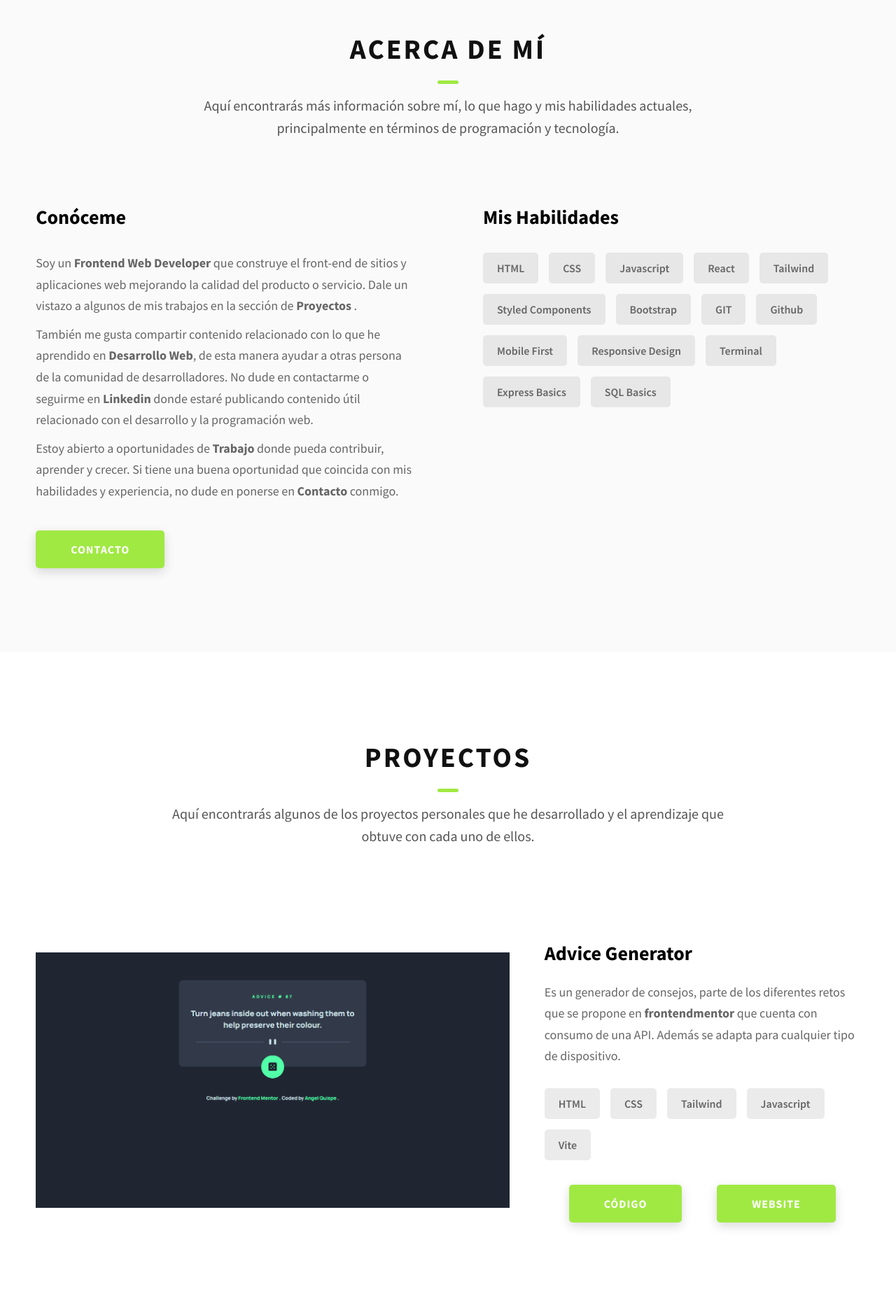
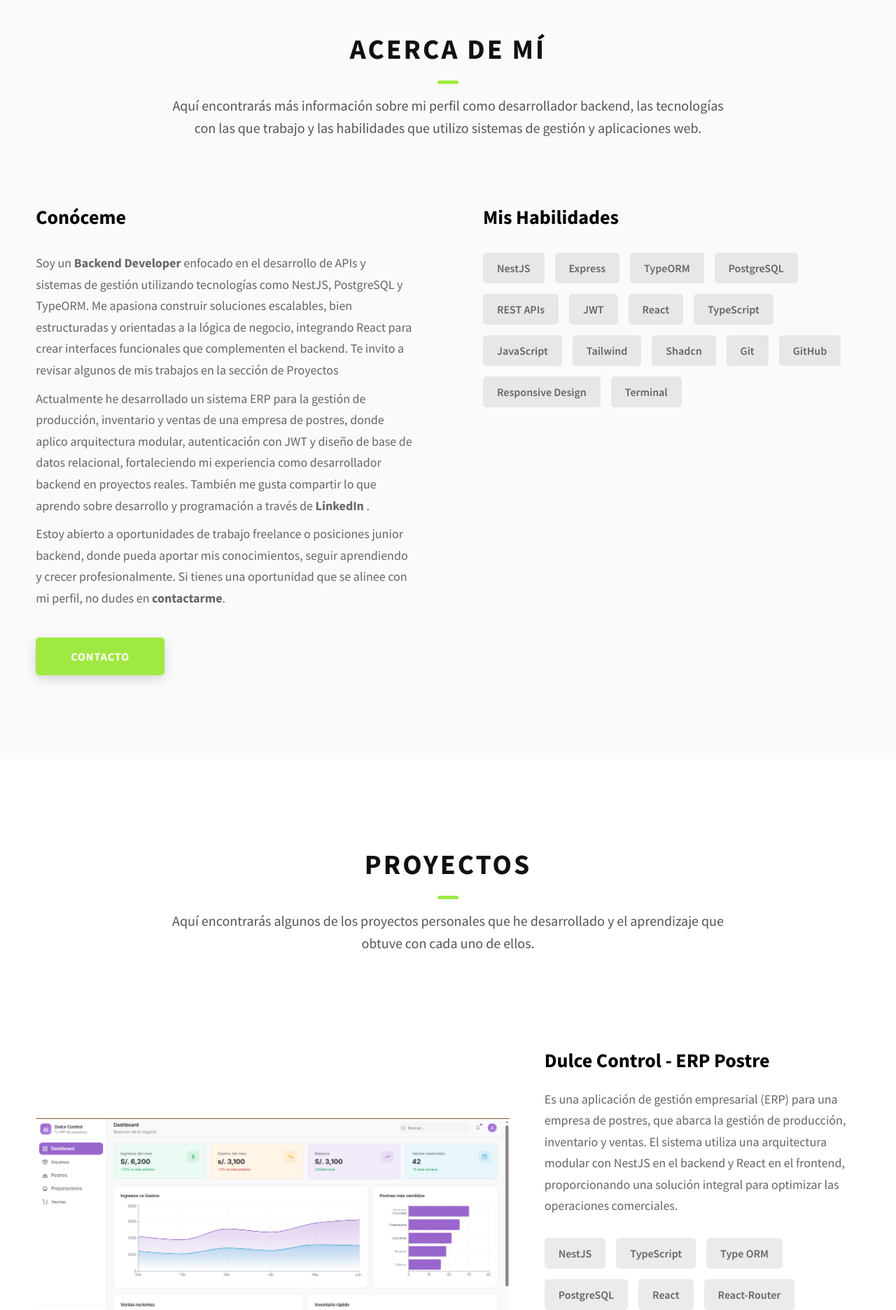
Before and after one commit to AngelQP/portafolio, a React (Vite) app: page / in a window 1280 px wide. Shown: the part 880-2752 px from the top of the page at 70% size. Built offline with nearby package versions, Linux system fonts and the light colour scheme.

Commit message:
cambio de skills

```diff
--- a/src/components/About.jsx
+++ b/src/components/About.jsx
@@ -16,7 +16,7 @@ export const About = () => {
           </Title>
 
           <TitleParagraph>
-            Aquí encontrarás más información sobre mí, lo que hago y mis habilidades actuales, principalmente en términos de programación y tecnología.
+            Aquí encontrarás más información sobre mi perfil como desarrollador backend, las tecnologías con las que trabajo y las habilidades que utilizo sistemas de gestión y aplicaciones web.
           </TitleParagraph>
 
         </TitleSection>
@@ -30,18 +30,15 @@ export const About = () => {
             <div className="about__content-details">
 
             <p className="about__content-details-paragraph">
-              Soy un <strong>Frontend Web Developer</strong> que construye el front-end de sitios y aplicaciones web mejorando la calidad del producto o servicio. Dale un vistazo a algunos de mis trabajos en la sección de
-              <strong> Proyectos </strong>.
+              Soy un <strong>Backend Developer</strong> enfocado en el desarrollo de APIs y sistemas de gestión utilizando tecnologías como NestJS, PostgreSQL y TypeORM. Me apasiona construir soluciones escalables, bien estructuradas y orientadas a la lógica de negocio, integrando React para crear interfaces funcionales que complementen el backend. Te invito a revisar algunos de mis trabajos en la sección de Proyectos
+              {/* Soy un <strong>Frontend Web Developer</strong> que construye el front-end de sitios y aplicaciones web mejorando la calidad del producto o servicio. Dale un vistazo a algunos de mis trabajos en la sección de
+              <strong> Proyectos </strong>. */}
             </p>
             <p className="about__content-details-paragraph">
-              También me gusta compartir contenido relacionado con lo que he aprendido en <strong>Desarrollo Web</strong>, de esta manera ayudar a otras persona de la comunidad de desarrolladores.
-              No dude en contactarme o seguirme en
-              <a rel="noreferrer" href="https://www.linkedin.com/in/angel-quispe-pomajulca-562327116/" target="_blank"> <strong>Linkedin </strong></a>
-              donde estaré publicando contenido útil relacionado con el desarrollo y la programación web.
+              Actualmente he desarrollado un sistema ERP para la gestión de producción, inventario y ventas de una empresa de postres, donde aplico arquitectura modular, autenticación con JWT y diseño de base de datos relacional, fortaleciendo mi experiencia como desarrollador backend en proyectos reales. También me gusta compartir lo que aprendo sobre desarrollo y programación a través de <a rel="noreferrer" href="https://www.linkedin.com/in/angel-quispe-pomajulca-562327116/" target="_blank"> <strong>LinkedIn </strong></a>.
             </p>
             <p className="about__content-details-paragraph">
-              Estoy abierto a oportunidades de <strong>Trabajo</strong> donde pueda contribuir, aprender y crecer. Si tiene una buena oportunidad que coincida con mis habilidades y experiencia, no dude en ponerse en
-              <strong> Contacto </strong> conmigo.
+              Estoy abierto a oportunidades de trabajo freelance o posiciones junior backend, donde pueda aportar mis conocimientos, seguir aprendiendo y crecer profesionalmente. Si tienes una oportunidad que se alinee con mi perfil, no dudes en <a href="https://wa.me/979379654?text=Hola%20quiero%20conocer%20más%20sobre%20tus%20servicios" target="_blank" rel="noreferrer"> <strong>contactarme</strong></a>.
             </p>
             </div>
 
@@ -52,20 +49,21 @@ export const About = () => {
           <div className="about__content-skills">
             <h3 className="about__content-title">Mis Habilidades</h3>
             <div className="skills">
-              <ContainerSkills>HTML</ContainerSkills>
-              <ContainerSkills>CSS</ContainerSkills>
-              <ContainerSkills>Javascript</ContainerSkills>
+              <ContainerSkills>NestJS</ContainerSkills>
+              <ContainerSkills>Express</ContainerSkills>
+              <ContainerSkills>TypeORM</ContainerSkills>
+              <ContainerSkills>PostgreSQL</ContainerSkills>
+              <ContainerSkills>REST APIs</ContainerSkills>
+              <ContainerSkills>JWT</ContainerSkills>
               <ContainerSkills>React</ContainerSkills>
+              <ContainerSkills>TypeScript</ContainerSkills>
+              <ContainerSkills>JavaScript</ContainerSkills>
               <ContainerSkills>Tailwind</ContainerSkills>
-              <ContainerSkills>Styled Components</ContainerSkills>
-              <ContainerSkills>Bootstrap</ContainerSkills>
-              <ContainerSkills>GIT</ContainerSkills>
-              <ContainerSkills>Github</ContainerSkills>
-              <ContainerSkills>Mobile First</ContainerSkills>
+              <ContainerSkills>Shadcn</ContainerSkills>
+              <ContainerSkills>Git</ContainerSkills>
+              <ContainerSkills>GitHub</ContainerSkills>
               <ContainerSkills>Responsive Design</ContainerSkills>
               <ContainerSkills>Terminal</ContainerSkills>
-              <ContainerSkills>Express Basics</ContainerSkills>
-              <ContainerSkills>SQL Basics</ContainerSkills>
             </div>
           </div>
 
--- a/src/components/Hero.jsx
+++ b/src/components/Hero.jsx
@@ -14,7 +14,7 @@ export const Hero = () => {
         <h1 className='home-hero__title'>Hola, Yo soy Angel Quispe</h1>
         <div className="home-hero__info">
           <p className='text-primary'>
-            Un desarrollador web enfocado en frontend que construye el frontend de sitios y aplicaciones web mejorando la calidad del producto o servicio.
+            Desarrollador enfocado en Backend con NestJS, PostgreSQL y TypeORM, construyendo APIs y sistemas de gestión escalables. Desarrollo interfaces en React y actualmente trabajo como freelance desarrollando aplicaciones web.
           </p>
         </div>
         <div className="home-hero__cta">
--- a/src/components/Projects.jsx
+++ b/src/components/Projects.jsx
@@ -1,11 +1,12 @@
 import '../styles/Projects.css'
 import { ContainerSkills, LinkRef, MainContainer, ProjectContentText, ProjectContentTextParagraph, ProjectContentTextTitle, ProjectImage, ProjectRow, Title, TitleParagraph, TitleSection } from './ContainerStyles';
 
-import Proyecto1 from '/img/proyecto-1.png';
+// import Proyecto1 from '/img/proyecto-1.png';
 import Proyecto2 from '/img/proyecto-2.png';
 import Proyecto3 from '/img/proyecto-3.png';
 import Proyecto4 from '/img/proyecto-4.png';
-import Proyecto5 from '/img/proyecto-5.png';
+import Proyecto6 from '/img/proyecto-6.png';
+// import Proyecto5 from '/img/proyecto-5.png';
 
 export const Projects = () => {
   return (
@@ -22,6 +23,35 @@ export const Projects = () => {
         </TitleSection>
 
         <div className="projects__content">
+
+          <ProjectRow>
+            <ProjectImage src={Proyecto6}></ProjectImage>
+            <ProjectContentText>
+              <ProjectContentTextTitle>
+                Dulce Control - ERP Postre
+              </ProjectContentTextTitle>
+              <ProjectContentTextParagraph>
+                Es una aplicación de gestión empresarial (ERP) para una empresa de postres, que abarca la gestión de producción, inventario y ventas. El sistema utiliza una arquitectura modular con NestJS en el backend y React en el frontend, proporcionando una solución integral para optimizar las operaciones comerciales.
+              </ProjectContentTextParagraph>
+
+              <div className="skills">
+                <ContainerSkills>NestJS</ContainerSkills>
+                <ContainerSkills>TypeScript</ContainerSkills>
+                <ContainerSkills>Type ORM</ContainerSkills>
+                <ContainerSkills>PostgreSQL</ContainerSkills>
+                <ContainerSkills>React</ContainerSkills>
+                <ContainerSkills>React-Router</ContainerSkills>
+                <ContainerSkills>React Hook Form - Zod</ContainerSkills>
+                <ContainerSkills>Shadcn</ContainerSkills>
+
+              </div>
+
+              <div className='container-links'>
+                <LinkRef href='https://github.com/AngelQP/Frontend-ERP-React' target='_blank' $normal>Frontend</LinkRef>
+                <LinkRef href='https://github.com/AngelQP/Backend-ERP-NestJS' target='_blank' $normal>Backend</LinkRef>
+              </div>
+            </ProjectContentText>
+          </ProjectRow>
 
           <ProjectRow>
             <ProjectImage src={Proyecto2}></ProjectImage>
@@ -101,7 +131,7 @@ export const Projects = () => {
             </ProjectContentText>
           </ProjectRow>
 
-          <ProjectRow>
+          {/* <ProjectRow>
             <ProjectImage src={Proyecto1}></ProjectImage>
             <ProjectContentText>
               <ProjectContentTextTitle>
@@ -124,9 +154,9 @@ export const Projects = () => {
                 <LinkRef href='https://reto-frontend-1.onrender.com/' target='_blank' $normal>Website</LinkRef>
               </div>
             </ProjectContentText>
-          </ProjectRow>
+          </ProjectRow> */}
 
-          <ProjectRow>
+          {/* <ProjectRow>
             <ProjectImage src={Proyecto5}></ProjectImage>
             <ProjectContentText>
               <ProjectContentTextTitle>
@@ -149,7 +179,7 @@ export const Projects = () => {
                 <LinkRef href='https://bootstrap-nintendo.onrender.com/' target='_blank' $normal>Website</LinkRef>
               </div>
             </ProjectContentText>
-          </ProjectRow>
+          </ProjectRow> */}
 
         </div>
 
```
Also changed, not shown: public/img/proyecto-6.png (added).
